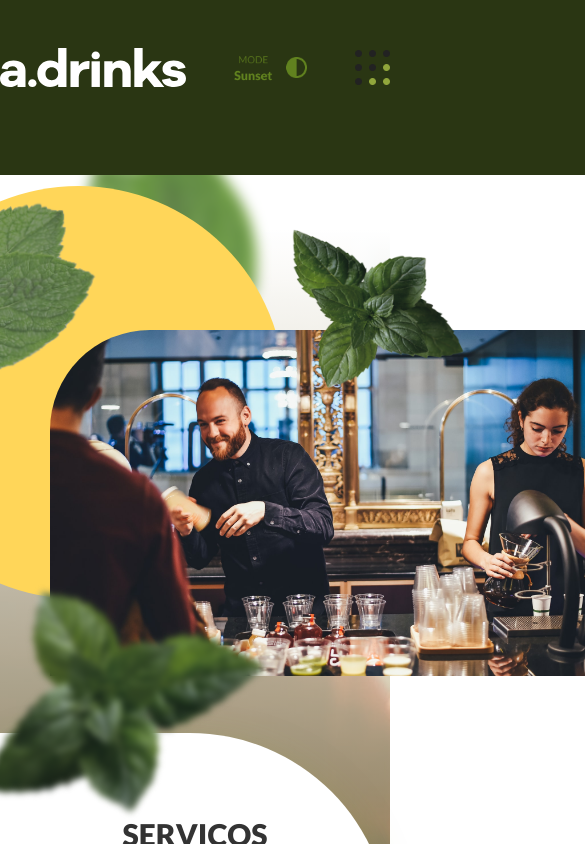
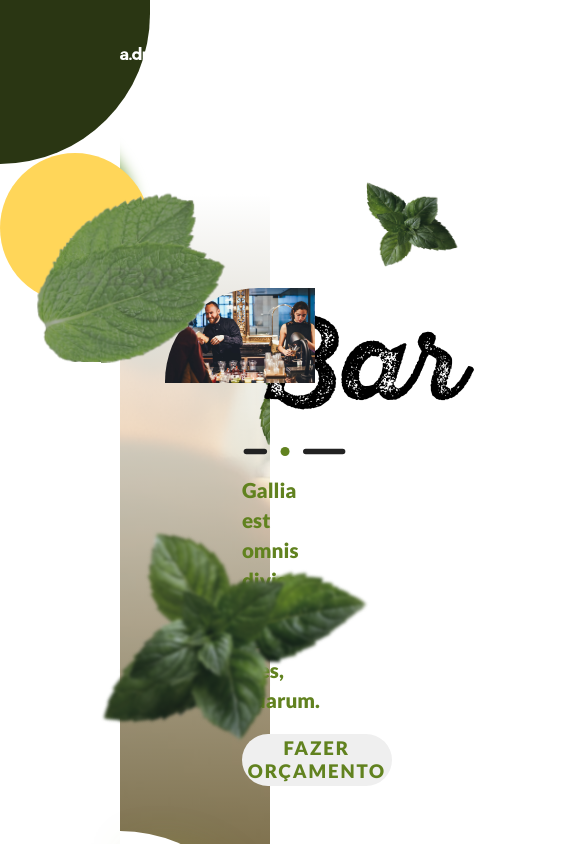
Before and after one commit to iBankow/adrinks, a Next.js app: page /bar in a window 390 px wide. Shown: the top 844 px of the page, 585 px wide, since content can reach past the window. Built offline with nearby package versions, Linux system fonts and the light colour scheme.

Commit message:
checkout/responsividade

```diff
--- a/components/body/style.js
+++ b/components/body/style.js
@@ -9,8 +9,8 @@ const Main = styled.section`
     &:after {
       content: "";
       position: absolute;
-      width: 320px;
-      height: 213px;
+      width: 16rem;
+      height: 13.3rem;
       background-image: url("assets/img/leaves.png");
       background-size: 100%;
       background-repeat: no-repeat;
@@ -21,15 +21,15 @@ const Main = styled.section`
     &:before {
       content: "";
       position: absolute;
-      width: 320px;
-      height: 213px;
+      width: 16rem;
+      height: 13.3rem;
       background-image: url("assets/img/leaves-2.png");
       background-size: 100%;
       background-repeat: no-repeat;
       right: 5rem;
       top: 0;
       transform: rotate(270deg);
-      filter: blur(7px) contrast(70%);
+      filter: blur(0.5rem) contrast(70%);
     }
 
     overflow: hidden;
@@ -37,7 +37,7 @@ const Main = styled.section`
     top: -13rem;
     position: absolute;
     width: 100%;
-    height: 900px;
+    height: 56.25rem;
     background-repeat: repeat;
     background: linear-gradient(
         180deg,
@@ -54,29 +54,29 @@ const Main = styled.section`
     margin: 3rem auto 0 auto;
     background-color: white;
     width: 100%;
-    height: 680px;
-    box-shadow: 0px 4px 50px -25px rgba(145, 166, 60, 0.67);
-    border-radius: 0px 200px 20px 20px;
+    height: 42.5rem;
+    box-shadow: 0 0.25rem 3.125rem -1.562rem rgba(145, 166, 60, 0.67);
+    border-radius: 0 12.5rem 1.25rem 1.25rem;
     align-items: center;
 
     h2 {
       padding-top: 5rem;
-      font-size: 30px;
+      font-size: 2rem;
       font-style: normal;
       font-weight: 800;
-      line-height: 42px;
+      line-height: 2.62rem;
       letter-spacing: 0em;
-      color: rgba(51, 51, 51, 1);
+      color: var(--color-text);
     }
 
     p {
-      font-size: 16px;
+      font-size: 1rem;
       padding: 1rem 0;
 
       font-style: normal;
       font-weight: 400;
-      line-height: 26px;
-      color: rgba(112, 112, 112, 1);
+      line-height: 1.625rem;
+      color: var(--text-light);
     }
 
     .services-title {
@@ -90,7 +90,7 @@ const Main = styled.section`
       text-align: center;
       display: grid;
       grid-template-columns: 1fr 1fr;
-      grid-gap: 35px;
+      grid-gap: 2rem;
 
       .service-content {
         justify-content: space-around;
@@ -98,12 +98,12 @@ const Main = styled.section`
         align-items: center;
         display: flex;
         text-align: left;
-        width: 448px;
-        height: 142px;
-        border-radius: 20px;
+        width: 28rem;
+        height: 8.875rem;
+        border-radius: 1.25rem;
         background: rgba(145, 166, 60, 0.05);
         div.info {
-          width: 300px;
+          width: 18.75rem;
 
           p {
             padding: 0;
@@ -113,8 +113,8 @@ const Main = styled.section`
 
       h3 {
         color: rgba(34, 34, 34, 1);
-        font-size: 24px;
-        line-height: 38px;
+        font-size: 1.5rem;
+        line-height: 2.37rem;
       }
     }
   }
@@ -124,95 +124,95 @@ const Head = styled.section`
   max-width: 68.75rem;
   z-index: 100;
   position: relative;
-  padding: 0 50px;
+  padding: 0 3rem;
   margin: 0 auto;
   display: grid;
-  grid-template-columns: 1fr 1fr;
-  grid-gap: 65px;
+  grid-template-columns: repeat(2, minmax(3.125rem, 1fr));
+  grid-gap: 2rem;
   align-items: flex-start;
 
   div.img {
     position: relative;
-    width: 548px;
-    height: 355px;
+    width: 34.25rem;
+    height: 22.18rem;
     img {
-      border-radius: 100px 0px 0px 0px;
+      border-radius: 6.25rem 0 0 0;
     }
 
     &:after {
       content: "";
       position: absolute;
-      width: 413px;
-      height: 275px;
+      width: 25.81rem;
+      height: 17.18rem;
       background-image: url("assets/img/leaves.png");
       background-size: 100%;
       background-repeat: no-repeat;
       top: 15rem;
       left: -8rem;
-      filter: blur(3px);
+      filter: blur(0.1rem);
       transform: rotate(120.75deg);
     }
   }
   div.info {
     h2 {
       font-family: SantElia;
-      font-size: 120px;
+      font-size: 7.5rem;
       font-style: normal;
       font-weight: 700;
-      line-height: 161px;
-      margin-bottom: 10px;
+      line-height: 10rem;
+      margin-bottom: 0.62rem;
     }
     hr.divider {
       background-image: url("/assets/img/divisor-2.svg");
       background-repeat: no-repeat;
       background-size: contain;
-      width: 113px;
-      height: 10px;
-      margin-bottom: 20px;
+      width: 7rem;
+      height: 0.62rem;
+      margin-bottom: 1.25rem;
     }
     p {
       color: rgb(97, 130, 31);
-      margin-bottom: 20px;
+      margin-bottom: 1.25rem;
       font-family: Lato;
-      font-size: 22px;
+      font-size: 1.375rem;
       font-style: normal;
       font-weight: 800;
-      line-height: 31px;
+      line-height: 2rem;
     }
     button {
       color: rgb(97, 130, 31);
-      height: 55px;
-      width: 305px;
-      border-radius: 70px;
+      height: 3.43rem;
+      width: 19rem;
+      border-radius: 4.375rem;
       font-family: Lato;
-      font-size: 20px;
+      font-size: 1.25rem;
       font-weight: 800;
-      line-height: 24px;
+      line-height: 1.5rem;
       letter-spacing: 0.1em;
     }
   }
 `;
 
 const Assets = styled.div`
-  max-width: 1000px;
+  max-width: 62.5rem;
   div.leaves {
     position: absolute;
     top: -8rem;
     left: 14rem;
-    width: 282px;
+    width: 17rem;
   }
   div.leave.three {
     position: absolute;
     right: -20rem;
     top: 10rem;
-    width: 413px;
+    width: 25rem;
   }
   div.ellipse {
     z-index: -1;
     position: absolute;
     top: -9rem;
     left: -8rem;
-    width: 413px;
+    width: 25rem;
   }
 `;
 
--- a/components/footer/footer.jsx
+++ b/components/footer/footer.jsx
@@ -36,7 +36,7 @@ export default function Footer() {
           <Image src={zukt} alt="logo zukt" />
         </div>
       </section>
-      <div
+      {/* <div
         style={{ margin: "0 auto", maxWidth: "1200px", position: "relative" }}
       >
         <a
@@ -60,7 +60,7 @@ export default function Footer() {
             </svg>
           </WhatsApp>
         </a>
-      </div>
+      </div> */}
     </FooterMain>
   );
 }
--- a/components/header/style.js
+++ b/components/header/style.js
@@ -52,7 +52,7 @@ const Top = styled.header`
     }
     .overlay {
       background: rgba(34, 34, 34, 0.95);
-      color: #222222;
+      color: var(--color-tex);
       width: 100%;
       height: 100%;
       position: absolute;
--- a/components/menu/style.js
+++ b/components/menu/style.js
@@ -7,7 +7,7 @@ const Menu = styled.nav`
   text-align: right;
   color: #fff;
   height: 1000px;
-  width: 1100px;
+  width: 68.75rem;
   position: relative;
   a,
   span {
--- a/components/slide/style.js
+++ b/components/slide/style.js
@@ -37,7 +37,7 @@ const SlideShow = styled.section`
 
         transition: filter, background-color 300ms ease-in-out;
         &:hover {
-          background-color: #61821f;
+          background-color: var(--green);
           cursor: pointer;
           filter: brightness(0.8);
           .icon {
@@ -125,7 +125,7 @@ const SlideShow = styled.section`
 
         button {
           margin-top: 64px;
-          background-color: #61821f;
+          background-color: var(--green);
           width: 220px;
           height: 55px;
           border-radius: 70px;
--- a/pages/caishots/modal/style.js
+++ b/pages/caishots/modal/style.js
@@ -46,7 +46,7 @@ export const Form = styled.form`
       font-size: 16px;
       font-weight: 400;
       line-height: 26px;
-      color: rgb(112, 112, 112);
+      color: --text-light;
     }
   }
   button[type="submit"] {
--- a/pages/consultoria/style.js
+++ b/pages/consultoria/style.js
@@ -74,7 +74,7 @@ const Head = styled.section`
 
         button {
           margin-top: 1rem;
-          background-color: #61821f;
+          background-color: var(--green);
           width: 252px;
           height: 55px;
           border-radius: 70px;
@@ -152,7 +152,7 @@ const Head = styled.section`
       font-style: normal;
       font-weight: 400;
       line-height: 26px;
-      color: rgba(112, 112, 112, 1);
+      color: var(--text-light);
     }
 
     .services-title {
--- a/styles/global.css
+++ b/styles/global.css
@@ -23,6 +23,21 @@
   margin: 0;
   border: 0;
   box-sizing: border-box;
+}
+
+@media (max-width: 1080px) {
+  html {
+    font-size: 93.75%;
+  }
+}
+
+@media (max-width: 500px) {
+  html {
+    width: 100%;
+  }
+  * {
+    max-width: 10rem;
+  }
 }
 
 html,
```
Also changed, not shown: components/contato/style.js (+4 -4 lines), pages/caishots/index.jsx (+0 -100 lines), pages/caishots/style.js (+13 -13 lines).
